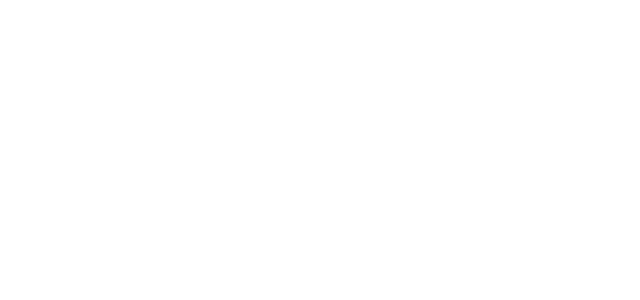
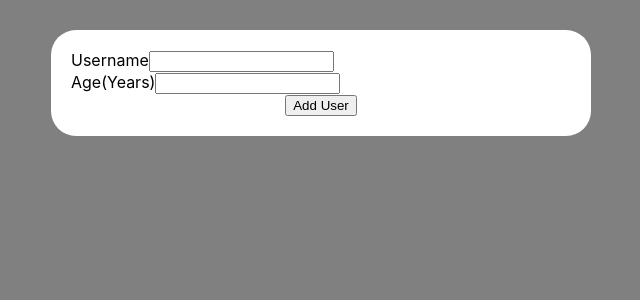
Before and after one commit to jackpavlovic/dont-look-at-this, a React (Create React App) app: page / in a window 1280 px wide. Shown: the top 300 px of the page, without its empty margins (319-959 px from the left). Built offline with nearby package versions, Linux system fonts and the light colour scheme.

Commit message:
a couple of tweaks here and there

```diff
--- a/src/App.js
+++ b/src/App.js
@@ -1,8 +1,8 @@
-
+import User from "./components/UserForm";
 
 function App() {
   return (
-    <div></div>
+    <User/>
   );
 }
 
--- /dev/null
+++ b/src/components/UI/Card.js
@@ -0,0 +1,14 @@
+import styled from 'styled-components'
+
+const Card = styled.div`
+  margin: auto;
+  text-align: center;
+  background-color: white;
+  display: block;
+  width: 500px;
+  padding: 20px;
+  margin-top: 30px;
+  border-radius: 25px;
+`
+
+export default Card;
--- /dev/null
+++ b/src/components/UserForm.js
@@ -0,0 +1,54 @@
+import { useState } from "react";
+import Card from "./UI/Card";
+import styled from 'styled-components'
+
+const ContentDiv = styled.div`
+  text-align: left;
+
+`
+
+const User = () => {
+  const [enteredUsername, setEnteredUsername] = useState("");
+  const [enteredAge, setEnteredAge] = useState("");
+
+  const usernameChangeHandler = (event) => {
+    setEnteredUsername(event.target.value);
+  };
+
+  const ageChangeHandler = (event) => {
+    setEnteredAge(event.target.value);
+  };
+
+  const submitHandler = (event) => {
+    event.preventDefault();
+    console.log(enteredUsername, enteredAge);
+    const user = {
+      username: enteredUsername,
+      age: +enteredAge,
+    };
+
+    setEnteredUsername("");
+    setEnteredAge("");
+  };
+  return (
+    <Card>
+      <form onSubmit={submitHandler}>
+        <ContentDiv>
+          <label>Username</label>
+          <input
+            type="text"
+            onChange={usernameChangeHandler}
+            value={enteredUsername}
+          />
+        </ContentDiv>
+        <ContentDiv>
+          <label>Age(Years)</label>
+          <input type="number" onChange={ageChangeHandler} value={enteredAge} />
+        </ContentDiv>
+        <button type="submit">Add User</button>
+      </form>
+    </Card>
+  );
+};
+
+export default User;
--- a/src/index.css
+++ b/src/index.css
@@ -1,4 +1,5 @@
 body {
+  background-color: grey;
   margin: 0;
   font-family: -apple-system, BlinkMacSystemFont, 'Segoe UI', 'Roboto', 'Oxygen',
     'Ubuntu', 'Cantarell', 'Fira Sans', 'Droid Sans', 'Helvetica Neue',
```
Also changed, not shown: src/components/UserList.js (added).
